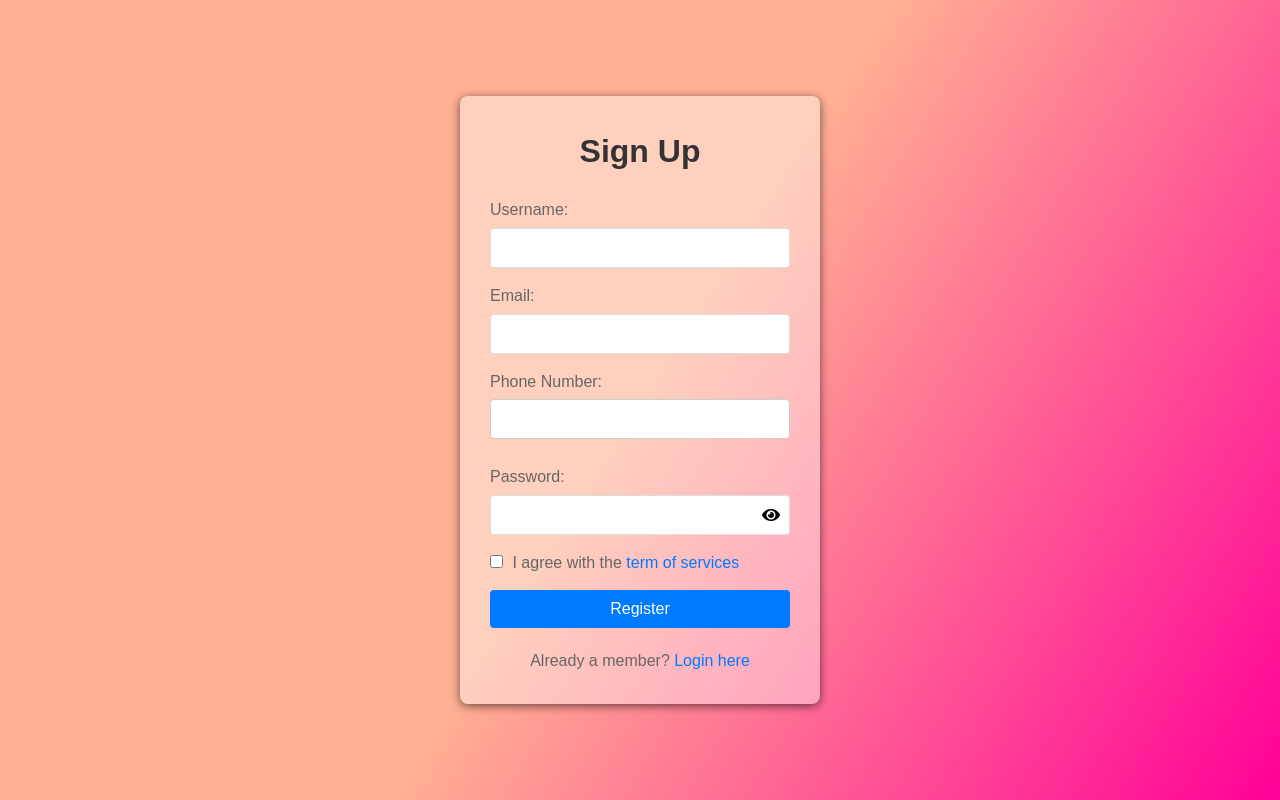
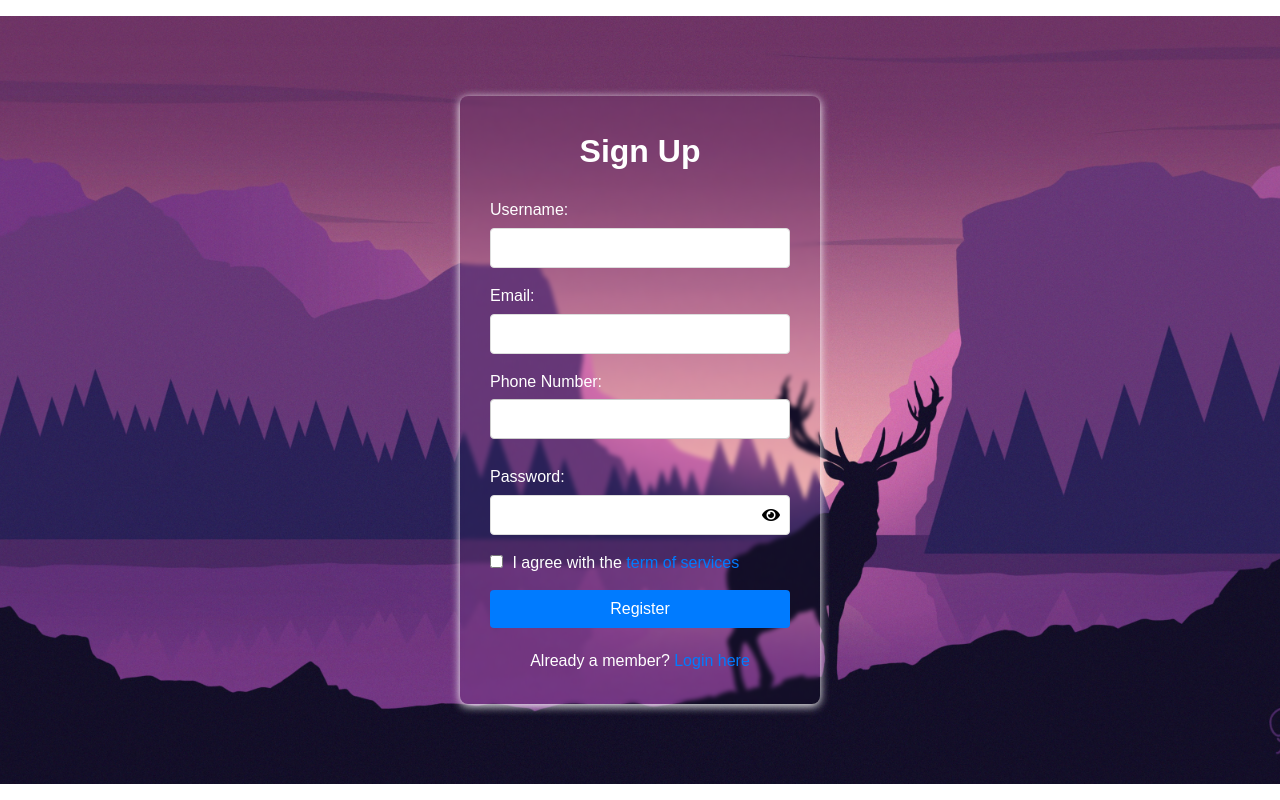
Before and after one commit to rathoddhruvilsinh/typing-tutor2, a PHP site: page /login2/registration.php in a window 1280 px wide. Run offline with PHP 8.4, Linux system fonts and the light colour scheme; some libraries are stand-ins or nearby versions.

Commit message:
background and design change

```diff
--- a/index.php
+++ b/index.php
@@ -61,8 +61,8 @@ $userId = $username !== 'Guest' ? getUserId($username) : null;
 
         header h1 {
             font-size: 1.8rem;
-            font-family:'Franklin Gothic Medium', 'Arial Narrow', Arial, sans-serif
-            color: #000000;
+            font-family:'Franklin Gothic Medium', 'Arial Narrow', Arial, sans-serif;
+            color: #ffffff;
             margin-left: 30px;
             margin-bottom: 1px;
             margin-top: 1px;
@@ -93,7 +93,7 @@ $userId = $username !== 'Guest' ? getUserId($username) : null;
 
         .username {
             font-size: 0.9rem;
-            color: #000000;
+            color: #ffffff;
             margin-right: 15px;
             padding: 5px 10px;
             border-radius: 5px;
--- a/registration.php
+++ b/registration.php
@@ -57,6 +57,40 @@ if ($_SERVER['REQUEST_METHOD'] === 'POST' && isset($_POST['username'])) {
     <link rel="stylesheet" href="https://cdnjs.cloudflare.com/ajax/libs/font-awesome/5.15.3/css/all.min.css"/>
     <title>Register</title>
     <style>
+        body{
+            background-image: url(bg1.jpeg);
+            background-size: 1366px 768px;
+            background-repeat: no-repeat;
+            background-attachment: fixed;
+            background-position: center;
+        }
+
+        .form {
+            background-color: transparent;
+            backdrop-filter: blur(2px);
+            padding: 30px;
+            border-radius: 8px;
+            box-shadow: 0 2px 10px rgb(255, 255, 255);
+        }
+
+        h1 {
+            text-align: center;
+            color: #ffffff;
+            margin-bottom: 20px;
+        }
+
+        label {
+    display: block;
+    margin-bottom: 5px;
+    color: #ffffff;
+}
+
+footer {
+    text-align: center;
+    margin-top: 20px;
+    color: #ffffff;
+}
+
         .error-message {
             color: red;
             font-size: 0.9em;
--- a/style12.css
+++ b/style12.css
@@ -7,8 +7,11 @@
 
 body {
     font-family: Arial, sans-serif;
-    background: rgb(255,0,151);
-    background: linear-gradient(302deg, rgba(255,0,151,1) 0%, rgba(255,176,147,1) 50%);
+    background-image: url(bg1.jpeg);
+    background-size: 1366px 768px;
+    background-repeat: no-repeat;
+    background-attachment: fixed;
+    background-position: center;
     display: flex;
     justify-content: center;
     align-items: center;
@@ -23,15 +26,16 @@ main {
 }
 
 .form {
-    background-color: #ffffff65;
+    background-color: transparent;
+    backdrop-filter: blur(2px);
     padding: 30px;
     border-radius: 8px;
-    box-shadow: 0 2px 10px rgba(0, 0, 0, 0.582);
+    box-shadow: 0 2px 10px rgb(255, 255, 255);
 }
 
 h1 {
     text-align: center;
-    color: #333;
+    color: #ffffff;
     margin-bottom: 20px;
 }
 
@@ -42,7 +46,7 @@ h1 {
 label {
     display: block;
     margin-bottom: 5px;
-    color: #666;
+    color: #ffffff;
 }
 
 input[type="text"],
@@ -79,7 +83,7 @@ button:hover {
 footer {
     text-align: center;
     margin-top: 20px;
-    color: #666;
+    color: #ffffff;
 }
 
 a {
```
Also changed, not shown: login.php (+11 -7 lines), style.css (+7 -3 lines), style1.css (+7 -3 lines), style123.css (+7 -3 lines), verify_otp.php (+11 -7 lines).
